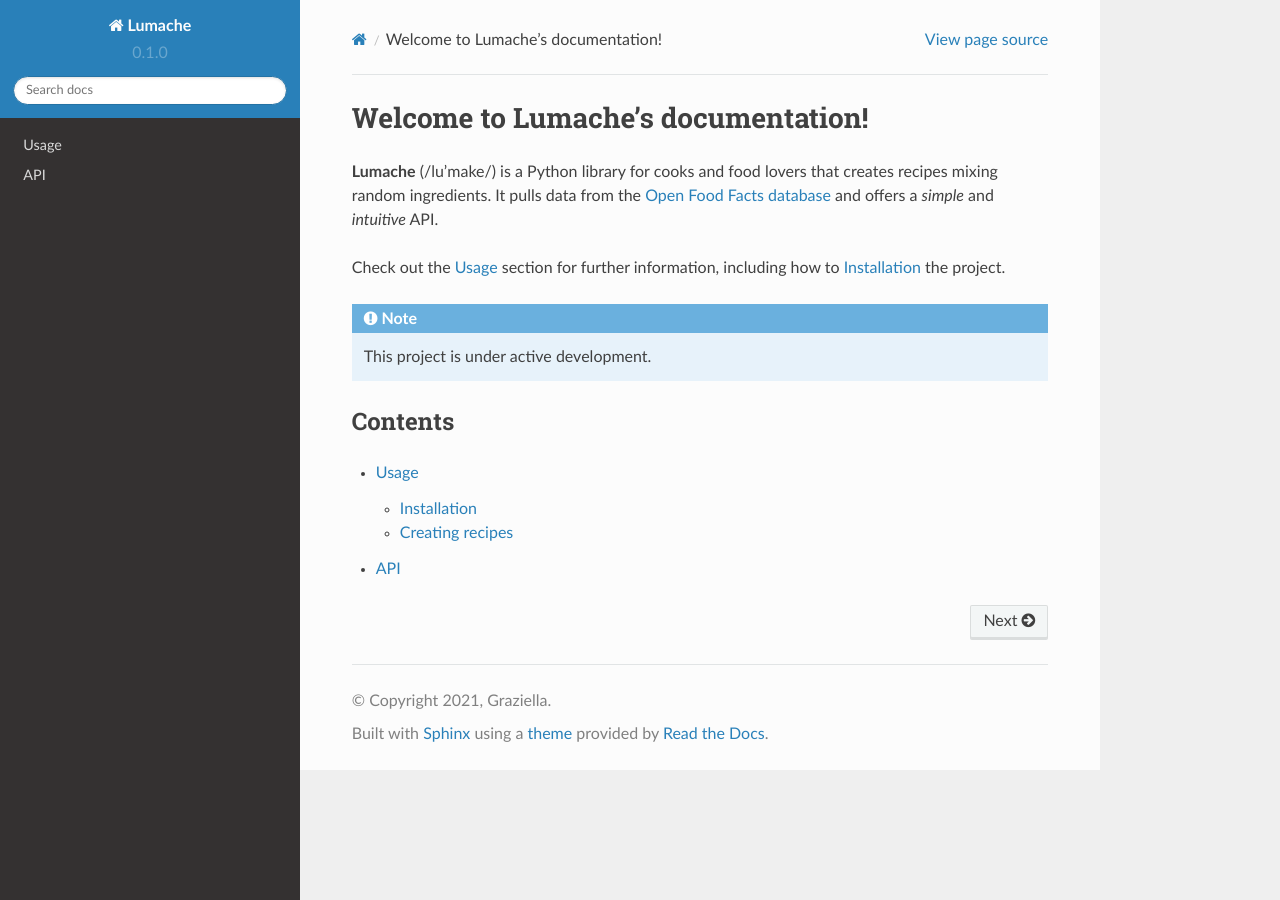
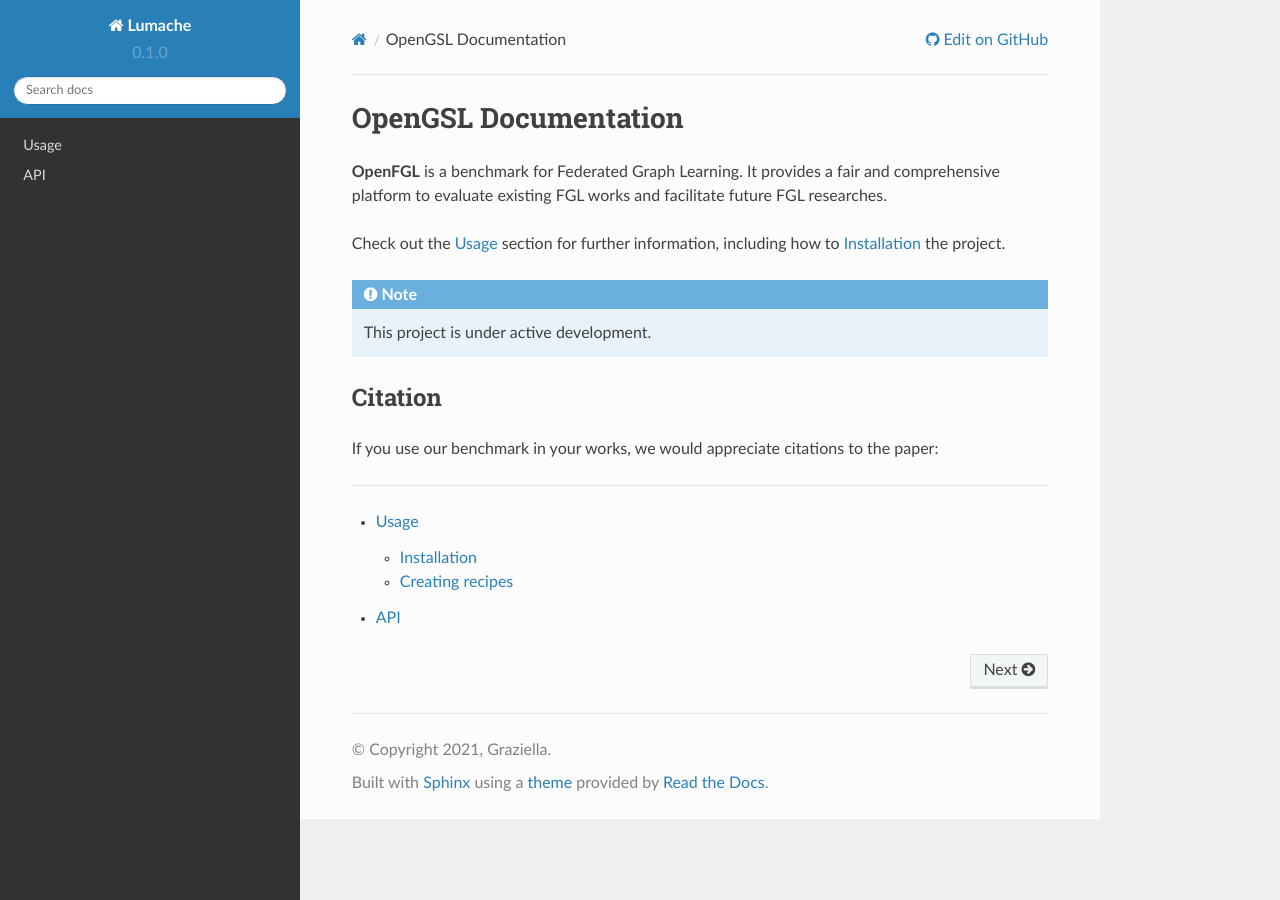
Before and after one commit to Youth-49/test_template, a Sphinx documentation site: the page built from docs/source/index.rst, in a window 1280 px wide. Built offline with Sphinx 7.4.7 and the Read the Docs theme 2.0.0, drawn with Linux system fonts in a browser that asks for light colours.

Commit message:
Update index.rst

```diff
--- a/docs/source/index.rst
+++ b/docs/source/index.rst
@@ -1,10 +1,10 @@
-Welcome to Lumache's documentation!
+:github_url: xxx
+
+OpenGSL Documentation
 ===================================
 
-**Lumache** (/lu'make/) is a Python library for cooks and food lovers
-that creates recipes mixing random ingredients.
-It pulls data from the `Open Food Facts database <https://world.openfoodfacts.org/>`_
-and offers a *simple* and *intuitive* API.
+**OpenFGL** is a benchmark for Federated Graph Learning.
+It provides a fair and comprehensive platform to evaluate existing FGL works and facilitate future FGL researches.
 
 Check out the :doc:`usage` section for further information, including
 how to :ref:`installation` the project.
@@ -13,7 +13,24 @@ how to :ref:`installation` the project.
 
    This project is under active development.
 
-Contents
+Citation
+--------
+
+If you use our benchmark in your works, we would appreciate citations to the paper:
+
+.. toctree::
+   :glob:
+   :maxdepth: 3
+   :caption: Getting Started
+
+
+.. toctree::
+   :glob:
+   :maxdepth: 3
+   :caption: Modules
+
+
+.. Contents
 --------
 
 .. toctree::
```
